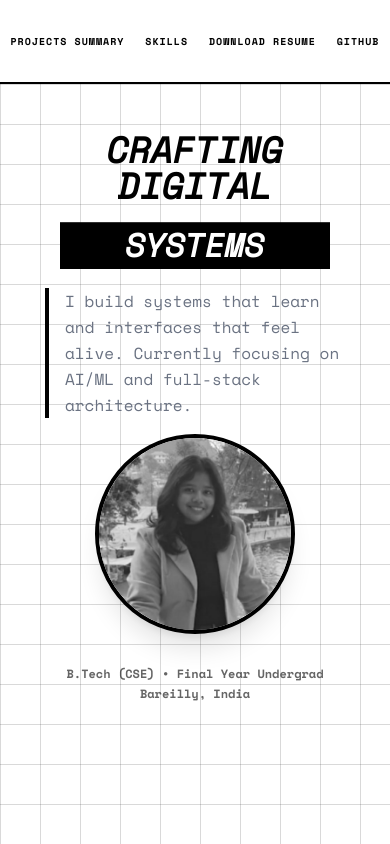
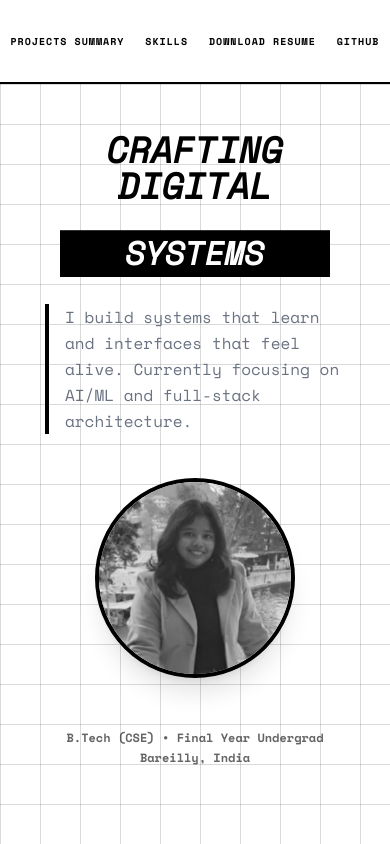
Before and after one commit to sgupta701/saumya-portfolio, a React (Vite) app: page / in a window 390 px wide. Shown: the top 844 px of the page. Built offline with nearby package versions, Linux system fonts and the light colour scheme.

Commit message:
afjusted mobile hero

```diff
--- a/src/components/Hero.jsx
+++ b/src/components/Hero.jsx
@@ -176,20 +176,20 @@ const Hero = () => {
           <div className="flex flex-col min-h-screen font-mono text-black overflow-y-auto overflow-x-hidden bg-grid-subtle">
 
             {/* summary */}
-            <div className="w-full text-center mt-12 mb-2">
+            <div className="w-full text-center mt-12 mb-6">
               <h2 className="text-4xl font-black leading-none mb-4 uppercase italic">
                 CRAFTING <br /> DIGITAL <br />
-                <div className="mt-2 scale-90">
+                <div className="mt-4 scale-90">
                   <KineticText />
                 </div>
               </h2>
-              <p className="text-md text-gray-500 font-medium leading-relaxed border-l-4 border-black pl-4 text-left mx-auto max-w-[300px]">
+              <p className="text-md mt-6 text-gray-500 font-medium leading-relaxed border-l-4 border-black pl-4 text-left mx-auto max-w-[300px]">
                 I build systems that learn and interfaces that feel alive. Currently focusing on AI/ML and full-stack architecture.
               </p>
             </div>
 
             {/* img */}
-            <div className="w-full flex justify-center items-center my-2">
+            <div className="w-full flex justify-center items-center my-5">
               <div className="w-[200px] h-[200px] relative">
 
                 <div className="absolute inset-0 bg-black rounded-full translate-x-2 translate-y-2 -z-10 opacity-20 blur-sm"></div>
@@ -203,7 +203,7 @@ const Hero = () => {
             </div>
 
             {/* details */}
-            <div className="mt-6 text-xs font-bold opacity-60 flex flex-col gap-1 text-center">
+            <div className="mt-8 text-xs font-bold opacity-60 flex flex-col gap-1 text-center">
               <span>B.Tech (CSE) • Final Year Undergrad</span>
               <span>Bareilly, India</span>
             </div>
```
